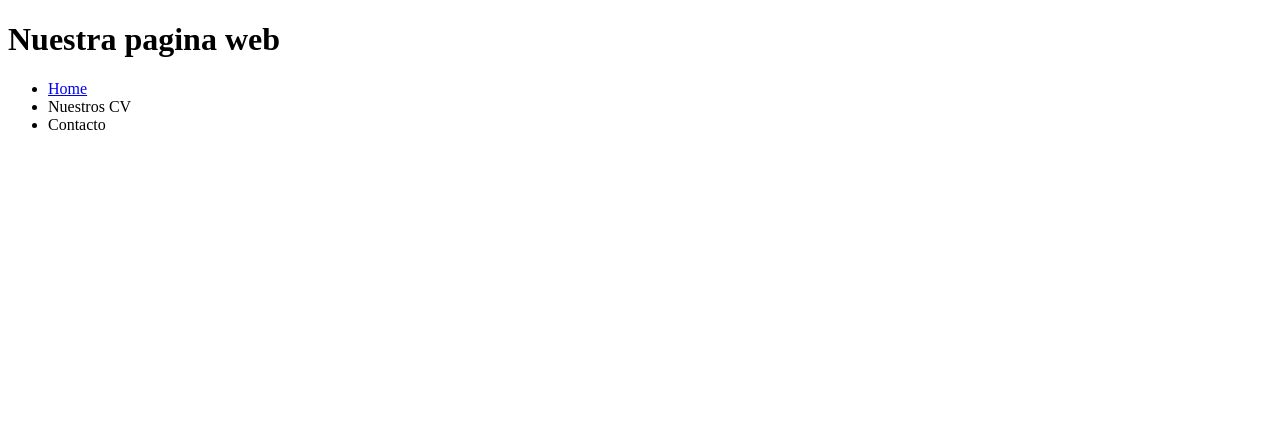
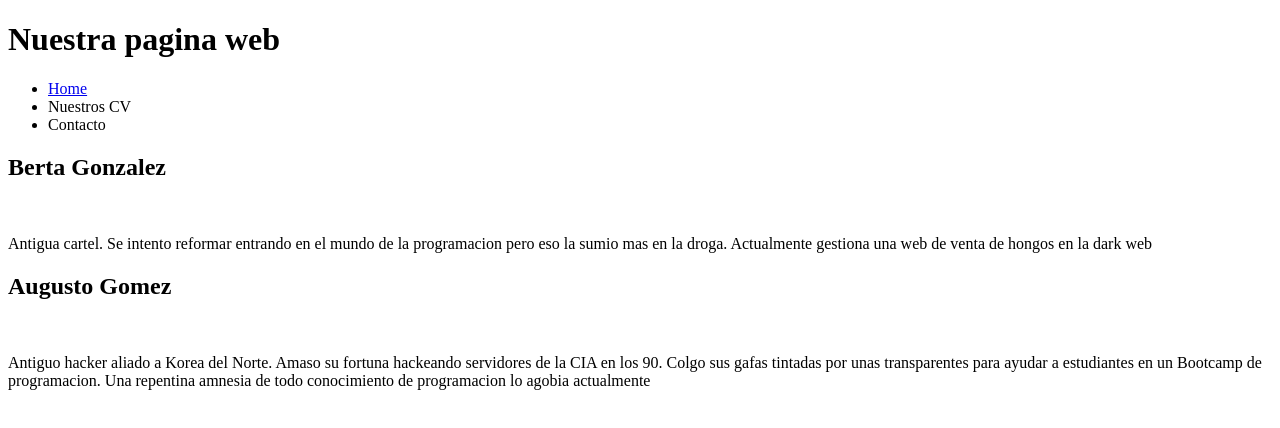
Before and after one commit to BertaGM/202309-w4ch2-augusto-gomez-berta-gonzalez, a plain HTML site: page about-us.html in a window 1280 px wide. Drawn offline with Linux system fonts and the light colour scheme.

Commit message:
Add article structure and title of about-us.html

```diff
--- a/about-us.html
+++ b/about-us.html
@@ -20,6 +20,21 @@
       <li>Contacto</li>
     </ul>
   </nav>
+  <main>
+    <article>
+      <h2>Berta Gonzalez</h2>
+      <img src="" alt="">
+      <p>Antigua cartel. Se intento reformar entrando en el mundo de la programacion pero eso la sumio mas en la droga.
+        Actualmente gestiona una web de venta de hongos en la dark web</p>
+    </article>
+    <article>
+      <h2>Augusto Gomez</h2>
+      <img src="" alt="">
+      <p>Antiguo hacker aliado a Korea del Norte. Amaso su fortuna hackeando servidores de la CIA en los 90. Colgo sus
+        gafas tintadas por unas transparentes para ayudar a estudiantes en un Bootcamp de programacion. Una repentina
+        amnesia de todo conocimiento de programacion lo agobia actualmente</p>
+    </article>
+  </main>
 </body>
 
 </html>
```
